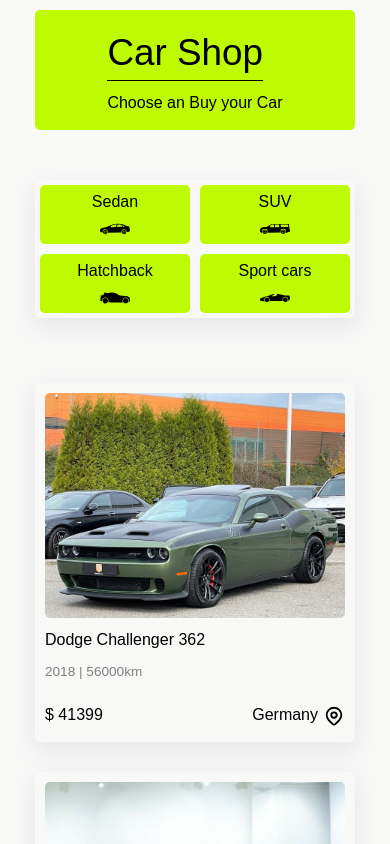
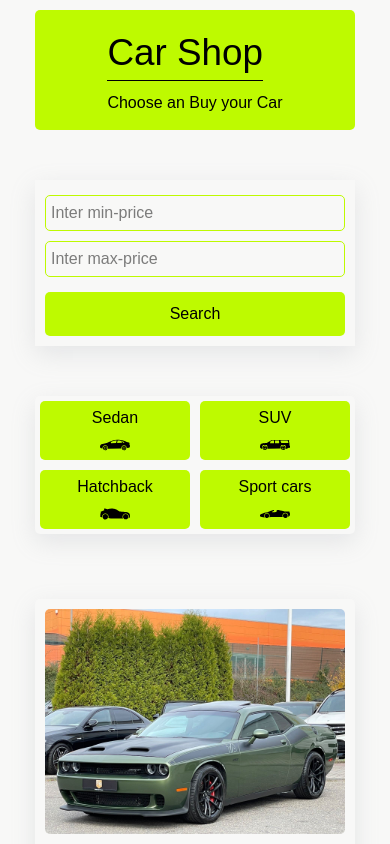
Before and after one commit to Mani-Jebraeily/Car-Shop, a Next.js app: page /cars in a window 390 px wide. Shown: the top 844 px of the page. Built offline with nearby package versions, Linux system fonts and the light colour scheme.

Commit message:
add Feature  filtering by Price &create filter page and components about that

```diff
--- /dev/null
+++ b/components/module/SearchBar.js
@@ -0,0 +1,32 @@
+import { useState } from 'react'
+import styles from './SearchBar.module.css'
+import { useRouter } from 'next/router'
+
+function SearchBar() {
+    const router=useRouter()
+
+    const [min, setMin] = useState("")
+    const [max, setMax] = useState("")
+
+    const searchHandeler = () => {
+        if (min && max) {
+            router.push(`/filter/${min}/${max}`)
+
+        } else {
+            alert("Please Enter minimum and maximum price!")
+        }
+
+    }
+    return (
+        <div className={styles.container}>
+            <div>
+                <input placeholder='Inter min-price' type='Number' value={min} onChange={(e) => setMin(e.target.value)} />
+                <input placeholder='Inter max-price' type='Number' value={max} onChange={(e) => setMax(e.target.value)} />
+            </div>
+            <button onClick={searchHandeler}>Search</button>
+
+        </div>
+    )
+}
+
+export default SearchBar
--- /dev/null
+++ b/components/module/SearchBar.module.css
@@ -0,0 +1,45 @@
+.container {
+  box-shadow: rgba(149, 157, 165, 0.2) 0px 8px 24px;
+  width: 440px;
+  margin: 50px auto;
+  padding: 5px;
+  display: flex;
+  justify-content: space-between;
+}
+
+.container div {
+  display: flex;
+  flex-direction: column;
+  width: 100%;
+}
+.container input {
+  border: 1px solid #befa00;
+  border-radius: 5px;
+  padding: 5px;
+  margin: 5px 0;
+}
+
+.container button {
+  margin: 5px 0;
+  background-color: #befa00;
+  border: none;
+  padding: 10px;
+  border-radius: 5px;
+  cursor: pointer;
+  margin-left: 10px;
+}
+
+@media (max-width: 600px) {
+  .container {
+    width: 320px;
+    flex-wrap: wrap;
+    justify-content: center;
+  }
+  .container button {
+    width: 100%;
+    margin: 5px;
+  }
+  .container div {
+    margin: 5px;
+  }
+}
--- a/src/pages/cars/index.js
+++ b/src/pages/cars/index.js
@@ -2,10 +2,12 @@
 import CarsPage from '../../../components/template/CarsPage'
 import carsData from '../../../data/carsData'
 import Categories from '../../../components/module/Categories'
+import SearchBar from '../../../components/module/SearchBar'
 
 function Details() {
   return (
     <div>
+        <SearchBar/>
         <Categories/>
         <CarsPage data={carsData}/>
     </div>
--- /dev/null
+++ b/src/pages/filter/[...slug].js
@@ -0,0 +1,21 @@
+import { useRouter } from 'next/router'
+import React from 'react'
+import carsData from '../../../data/carsData'
+import CarList from '../../../components/template/CarList'
+
+function Slug() {
+    const router = useRouter()
+    const [minPrice, maxPrice] = router.query.slug || []
+    const data = carsData.filter(car => car.price > minPrice && car.price < maxPrice)
+    console.log(data)
+
+    if(!data.length)return<h3>Not Found !!!</h3>
+    return (
+        <>
+        <CarList data={data}/>
+
+        </>
+    )
+}
+
+export default Slug
--- /dev/null
+++ b/src/pages/filter/index.js
@@ -0,0 +1,20 @@
+import { useRouter } from 'next/router'
+import React from 'react'
+import { useEffect } from 'react'
+
+function Index() {
+    const router=useRouter()
+
+    useEffect(()=>{
+        router.push("/cars")
+    },[])
+
+
+  return (
+    <div>
+
+    </div>
+  )
+}
+
+export default Index
```
